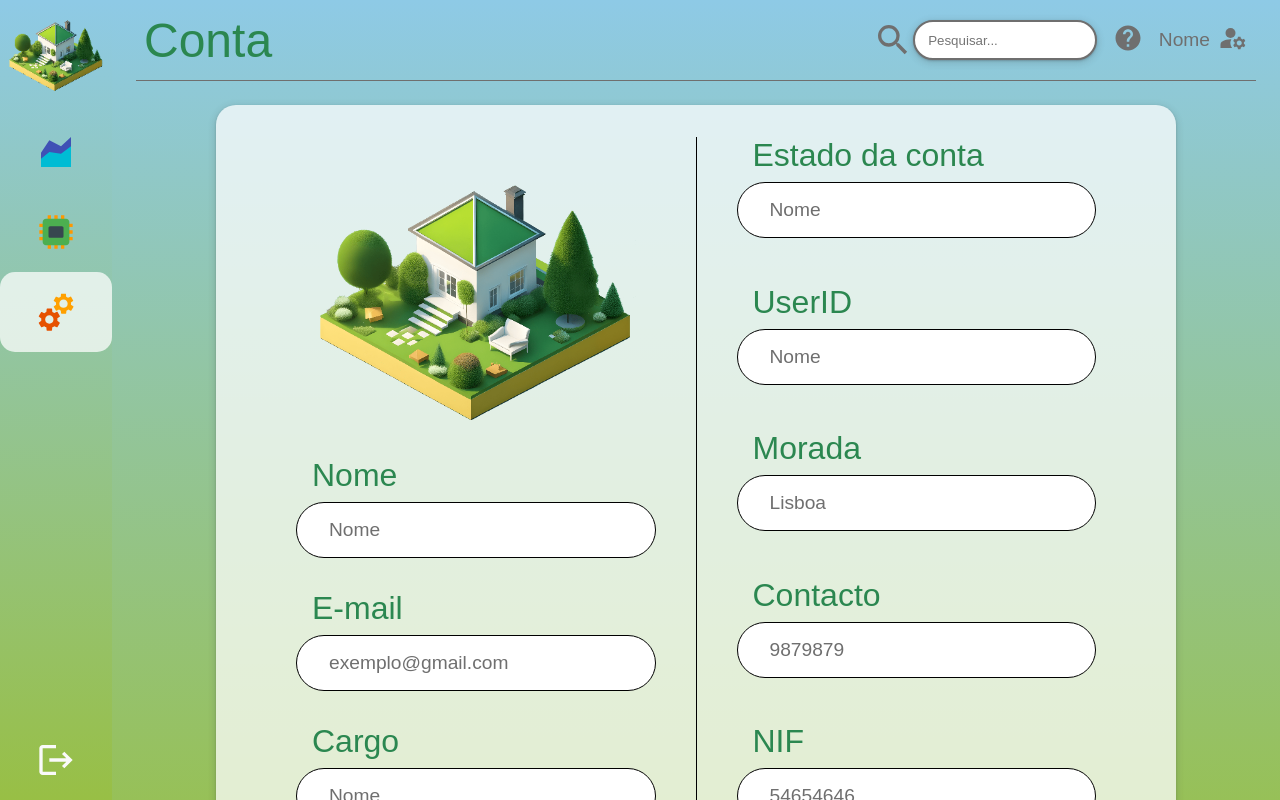
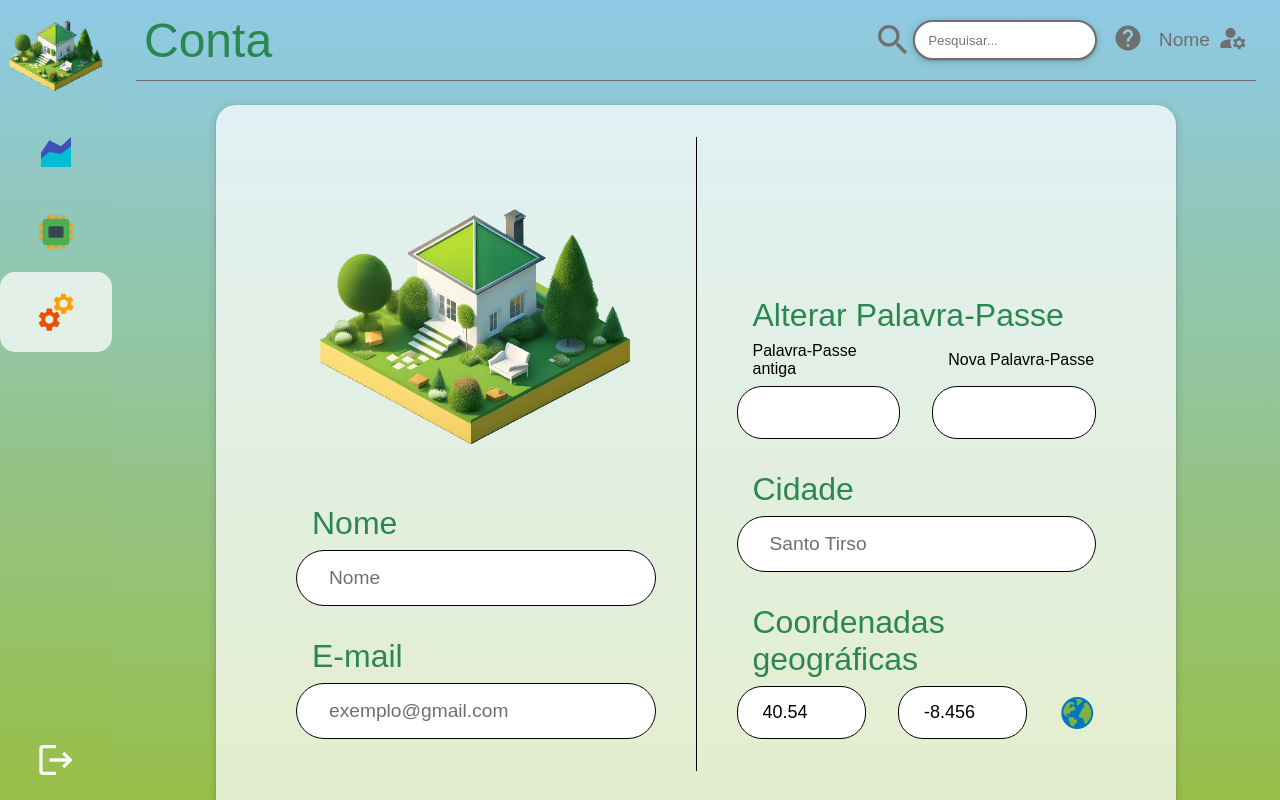
Before and after one commit to tyhago14/SmartHome, a React (Vite) app: page /conta in a window 1280 px wide. Shown: the top 800 px of the page. Built offline with nearby package versions, Linux system fonts and the light colour scheme.

Commit message:
Conta remake

```diff
--- a/src/Components/Comp_login.jsx
+++ b/src/Components/Comp_login.jsx
@@ -24,7 +24,6 @@ const Comp_login = () => {
         setTimeout(() => {
             if (!email || !password) {
                 console.log("Sem dados completos");
-                //NotificationManager.success("Dados atualizados com sucesso!");
                 element1.classList.add("erro");
                 element2.classList.add("erro");
                 toast.error("Email ou Palavra-Passe incorretos!", {
@@ -89,7 +88,7 @@ const Comp_login = () => {
         const element1 = document.getElementById("nome");
         const element2 = document.getElementById("cidade");
         const element3 = document.getElementById("lat");
-        const element4 = document.getElementById("log");
+        const element4 = document.getElementById("long");
         element1.classList.remove("erro");
         element2.classList.remove("erro");
         element3.classList.remove("erro");
@@ -223,7 +222,7 @@ const Comp_login = () => {
                         onChange={(e) => setLat(e.target.value)}
                     />
                     <input
-                        id="log"
+                        id="long"
                         type="number"
                         className="login__textBox50"
                         placeholder="Longitude"
--- a/src/Pages/Conta/Conta.css
+++ b/src/Pages/Conta/Conta.css
@@ -30,6 +30,7 @@
     width: 50%;
     padding-left: 2.5rem;
     padding-right: 5rem;
+    padding-top: 10rem;
     border-left: thin solid black;
     display: flex;
     flex-direction: column;
@@ -48,6 +49,13 @@
     margin-bottom: 2rem;
 }
 
+.conta-subTitulo2 {
+    font-size: 1rem;
+    padding-left: 1rem;
+    margin-bottom: 0.5rem;
+    color: var(--);
+    width: 50%;
+}
 .conta-subTitulo {
     font-size: 2rem;
     padding-left: 1rem;
--- a/src/Pages/Conta/Conta.jsx
+++ b/src/Pages/Conta/Conta.jsx
@@ -2,24 +2,38 @@ import Sidebar from "../../Components/Comp_Sidebar/Comp_Sidebar";
 import Navbar from "../../Components/Comp_Navbar/Comp_Navbar";
 import { useState, useEffect } from "react";
 import logo from "../../assets/home3-final.png";
+import { toast } from "react-toastify";
+import { FcGlobe } from "react-icons/fc";
 import "./Conta.css";
 
 const Conta = () => {
     const [isEditable, setIsEditable] = useState(false);
     const [name, setName] = useState("");
-    const [address, setAddress] = useState("");
-    const [phone, setPhone] = useState("");
-    const [NIF, setNIF] = useState("");
     const [email, setEmail] = useState("");
+    const [cidade, setCidade] = useState("");
+    const [Lat, setLat] = useState("");
+    const [Long, setLong] = useState("");
+    const [password, setPassword] = useState("");
+    const [password2, setPassword2] = useState("");
+
+    const handleClickCoord = () => {
+        navigator.geolocation.getCurrentPosition(function (position) {
+            /*
+            console.log("Latitude is :", position.coords.latitude);
+            console.log("Longitude is :", position.coords.longitude);
+             */
+            setLat(position.coords.latitude);
+            setLong(position.coords.longitude);
+        });
+    };
 
     useEffect(() => {
         //AccountValues((userData) => {
         setName("Nome");
-        setAddress("Lisboa");
-        setPhone("9879879");
-        setNIF("54654646");
         setEmail("exemplo@gmail.com");
-
+        setCidade("Santo Tirso");
+        setLat("40.54");
+        setLong("-8.456");
         //});
     }, []);
 
@@ -37,6 +51,9 @@ const Conta = () => {
                 console.log(stateUpdate);
             else if (stateUpdate !== 1) console.log(stateUpdate);
             //    NotificationManager.error("Erro ao atualizar dados!"); */
+            toast.success("Dados atualizados com sucesso!", {
+                theme: "colored",
+            });
         }
         setIsEditable(!isEditable);
     };
@@ -84,42 +101,53 @@ const Conta = () => {
                                         <span>{email}</span>
                                     </div>
                                 </div>
-                                <div className="conta-nameInput">
-                                    <div className="conta-subTitulo">Cargo</div>
-                                    <div className="conta-info">
-                                        <span>{name}</span>
-                                    </div>
-                                </div>
                             </div>
 
                             <div className="conta-box-right">
                                 <div className="conta-nameInput">
                                     <div className="conta-subTitulo">
-                                        Estado da conta
+                                        Alterar Palavra-Passe
                                     </div>
-                                    <div className="conta-info">
-                                        <span>{name}</span>
+                                    <div className="coord">
+                                        <div className="conta-subTitulo2">
+                                            Palavra-Passe antiga
+                                        </div>
+                                        <div className="conta-subTitulo2">
+                                            Nova Palavra-Passe
+                                        </div>
+                                    </div>
+                                    <div className="coord">
+                                        <input
+                                            id="password"
+                                            type="password"
+                                            className="login__textBox50"
+                                            style={{ width: "50%" }}
+                                            onChange={(e) =>
+                                                setPassword(e.target.value)
+                                            }
+                                        />
+                                        <input
+                                            id="log"
+                                            type="password"
+                                            className="login__textBox50"
+                                            style={{ width: "50%" }}
+                                            onChange={(e) =>
+                                                setPassword2(e.target.value)
+                                            }
+                                        />
                                     </div>
                                 </div>
                                 <div className="conta-nameInput">
                                     <div className="conta-subTitulo">
-                                        UserID
-                                    </div>
-                                    <div className="conta-info">
-                                        <span>{name}</span>
-                                    </div>
-                                </div>
-                                <div className="conta-nameInput">
-                                    <div className="conta-subTitulo">
-                                        Morada
+                                        Cidade
                                     </div>
                                     <div className="conta-info">
                                         {isEditable ? (
                                             <input
                                                 type="text"
-                                                value={address}
+                                                value={cidade}
                                                 onChange={(e) =>
-                                                    setAddress(e.target.value)
+                                                    setCidade(e.target.value)
                                                 }
                                                 style={{
                                                     border: "none",
@@ -131,58 +159,41 @@ const Conta = () => {
                                                 }}
                                             />
                                         ) : (
-                                            <span>{address}</span>
+                                            <span>{cidade}</span>
                                         )}
                                     </div>
                                 </div>
                                 <div className="conta-nameInput">
                                     <div className="conta-subTitulo">
-                                        Contacto
+                                        Coordenadas geográficas
                                     </div>
-                                    <div className="conta-info">
-                                        {isEditable ? (
+
+                                    <div className="coord">
                                         <input
-                                                type="text"
-                                                value={phone}
+                                            id="lat"
+                                            type="number"
+                                            className="login__textBox50"
+                                            placeholder="Latitude"
+                                            value={Lat}
                                             onChange={(e) =>
-                                                    setPhone(e.target.value)
+                                                setLat(e.target.value)
                                             }
-                                                style={{
-                                                    border: "none",
-                                                    fontSize: "1.1rem",
-                                                    width: "100%",
-                                                    color: "black",
-                                                    overflowWrap: "break-word",
-                                                    outline: "none",
-                                                }}
                                         />
-                                        ) : (
-                                            <span>{phone}</span>
-                                        )}
-                                    </div>
-                                </div>
-                                <div className="conta-nameInput">
-                                    <div className="conta-subTitulo">NIF</div>
-                                    <div className="conta-info">
-                                        {isEditable ? (
                                         <input
-                                                type="text"
-                                                value={NIF}
+                                            id="long"
+                                            type="number"
+                                            className="login__textBox50"
+                                            placeholder="Longitude"
+                                            value={Long}
                                             onChange={(e) =>
-                                                    setNIF(e.target.value)
+                                                setLong(e.target.value)
                                             }
-                                                style={{
-                                                    border: "none",
-                                                    fontSize: "1.1rem",
-                                                    width: "100%",
-                                                    color: "black",
-                                                    overflowWrap: "break-word",
-                                                    outline: "none",
-                                                }}
                                         />
-                                        ) : (
-                                            <span>{NIF}</span>
-                                        )}
+                                        <FcGlobe
+                                            size={50}
+                                            onClick={handleClickCoord}
+                                            className="globe"
+                                        />
                                     </div>
                                 </div>
                             </div>
--- a/src/Pages/Login/Login.css
+++ b/src/Pages/Login/Login.css
@@ -122,6 +122,13 @@
     width: 100%;
     box-sizing: border-box;
     width: 45%;
+}
+#lat::-webkit-outer-spin-button,
+#lat::-webkit-inner-spin-button,
+#long::-webkit-outer-spin-button,
+#long::-webkit-inner-spin-button {
+    -webkit-appearance: none;
+    margin: 0;
 }
 
 .globe {
```
Lines whose indentation alone changed are shown as unchanged.
